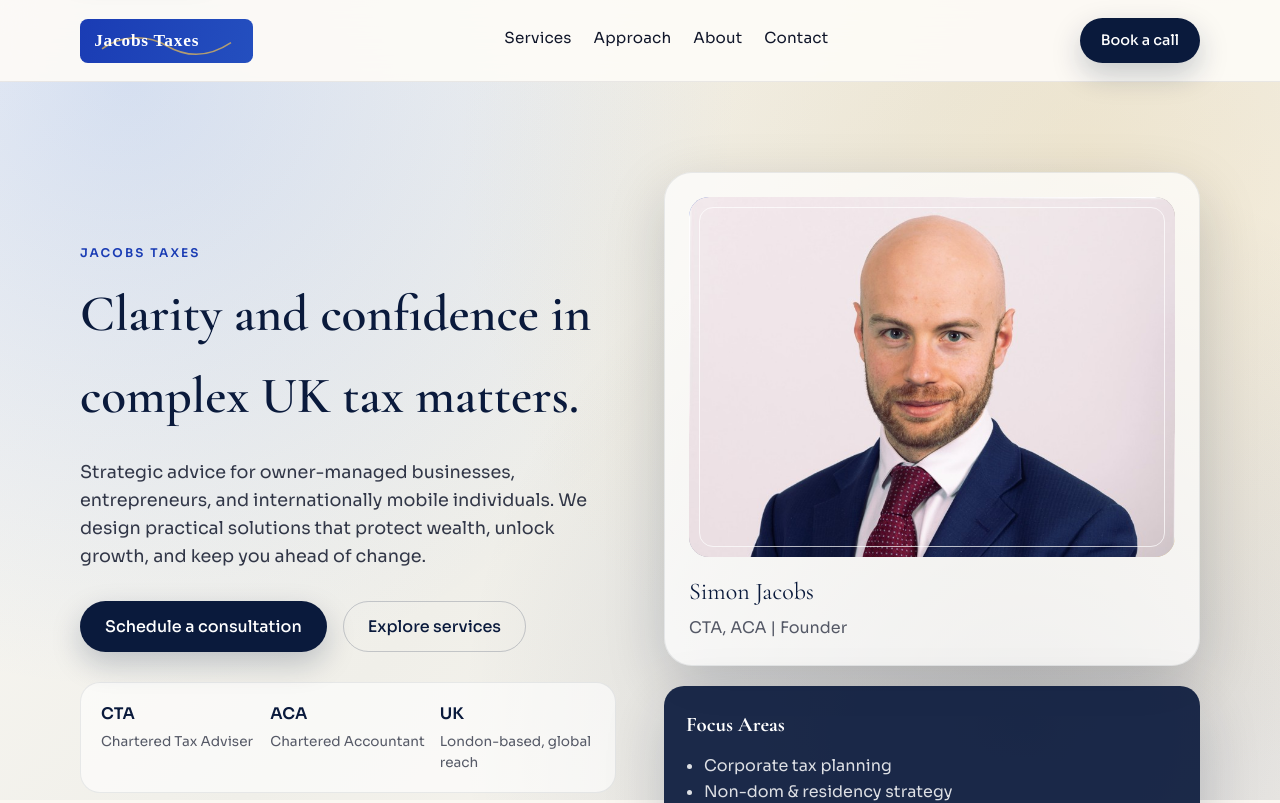
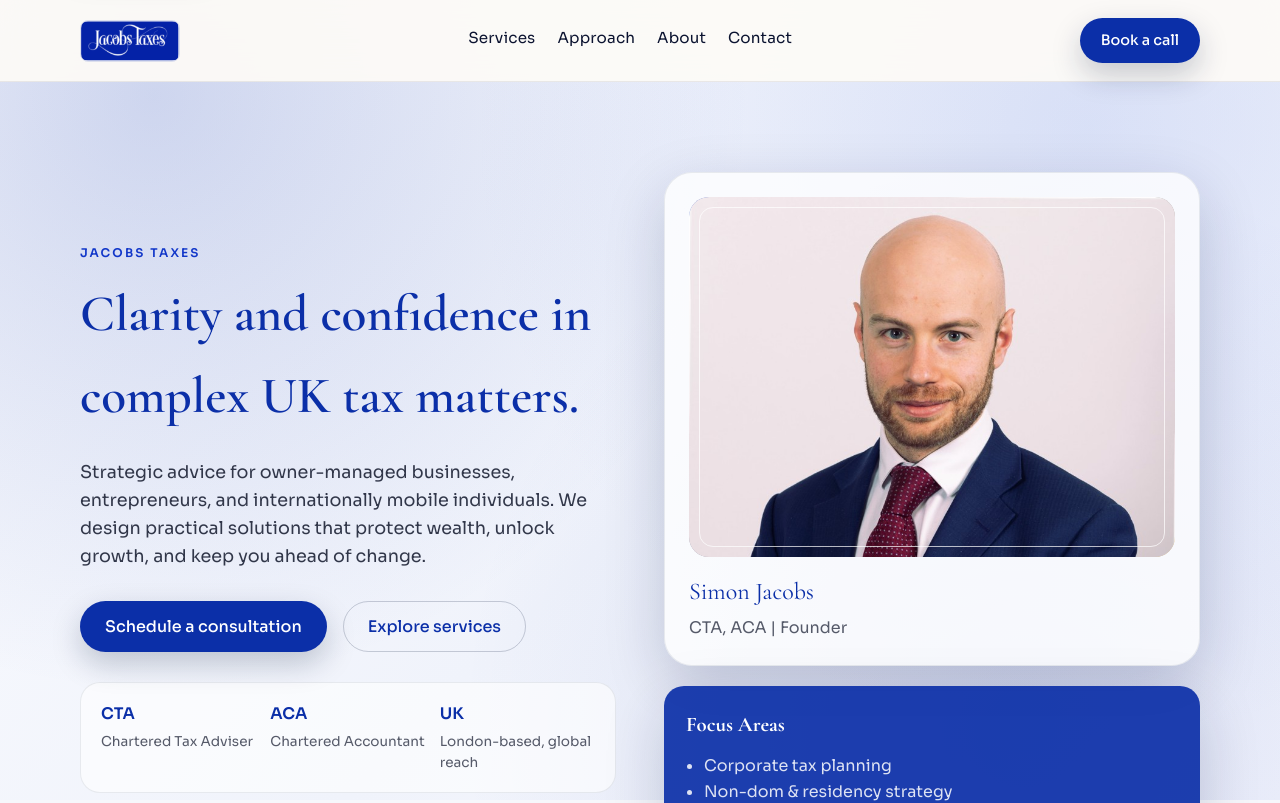
Before and after one commit to fabianhoward/jacobs-taxes, a Next.js app: page / in a window 1280 px wide. Shown: the top 803 px of the page. Built offline with nearby package versions, Linux system fonts and the light colour scheme.

Commit message:
Replace logo and align palette

```diff
--- a/app/globals.css
+++ b/app/globals.css
@@ -1,13 +1,13 @@
 :root {
-  --navy: #0a1a3c;
-  --cobalt: #1a3cb4;
-  --azure: #2d6cdf;
-  --gold: #d8b25e;
-  --ink: #10162a;
-  --mist: #f4f2ed;
-  --sand: #fbf7f1;
-  --glass: rgba(255, 255, 255, 0.7);
-  --shadow: 0 20px 60px rgba(12, 22, 44, 0.18);
+  --navy: #0b2fa8;
+  --cobalt: #1237c9;
+  --azure: #2f5fda;
+  --gold: #c9b36a;
+  --ink: #0b1330;
+  --mist: #eef1f9;
+  --sand: #f6f7fb;
+  --glass: rgba(255, 255, 255, 0.78);
+  --shadow: 0 20px 60px rgba(12, 22, 64, 0.18);
   --radius-xl: 28px;
   --radius-lg: 20px;
   --radius-md: 14px;
@@ -62,10 +62,10 @@ img {
   inset: 0;
   z-index: -2;
   background:
-    radial-gradient(circle at 10% 10%, rgba(45, 108, 223, 0.18), transparent 45%),
-    radial-gradient(circle at 85% 20%, rgba(216, 178, 94, 0.2), transparent 50%),
-    radial-gradient(circle at 80% 90%, rgba(10, 26, 60, 0.18), transparent 45%),
-    linear-gradient(135deg, #fdfbf7 0%, #f0efe9 50%, #fdf9f2 100%);
+    radial-gradient(circle at 12% 12%, rgba(11, 47, 168, 0.18), transparent 45%),
+    radial-gradient(circle at 85% 16%, rgba(120, 146, 228, 0.2), transparent 48%),
+    radial-gradient(circle at 80% 90%, rgba(11, 47, 168, 0.12), transparent 45%),
+    linear-gradient(135deg, #fbfcff 0%, #f0f3fb 55%, #f8f9ff 100%);
 }
 
 .container {
@@ -97,7 +97,9 @@ img {
 }
 
 .brand img {
-  height: 44px;
+  height: 42px;
+  border-radius: 8px;
+  border: 1px solid rgba(11, 47, 168, 0.12);
 }
 
 .nav-links {
@@ -348,7 +350,7 @@ img {
 .stat-card {
   border-radius: var(--radius-lg);
   padding: 22px;
-  background: rgba(10, 26, 60, 0.92);
+  background: rgba(11, 47, 168, 0.92);
   color: white;
   box-shadow: var(--shadow);
 }
@@ -615,7 +617,7 @@ img {
 
 .site-footer {
   padding: 50px 0 30px;
-  background: #070f24;
+  background: #07173a;
   color: rgba(255, 255, 255, 0.8);
 }
 
@@ -626,8 +628,9 @@ img {
 }
 
 .footer-logo {
-  height: 40px;
+  height: 36px;
   margin-bottom: 12px;
+  border-radius: 8px;
 }
 
 .site-footer h4 {
--- a/components/SiteFooter.tsx
+++ b/components/SiteFooter.tsx
@@ -3,7 +3,7 @@ export default function SiteFooter() {
     <footer className="site-footer">
       <div className="container footer-grid">
         <div>
-          <img src="/logo.svg" alt="Jacobs Taxes" className="footer-logo" />
+          <img src="/logo.png" alt="Jacobs Taxes" className="footer-logo" />
           <p>
             Strategic UK tax advisory for entrepreneurs, owner-managed businesses,
             and internationally mobile individuals.
--- a/components/SiteHeader.tsx
+++ b/components/SiteHeader.tsx
@@ -67,7 +67,7 @@ export default function SiteHeader() {
       </a>
       <div className="container nav-wrap">
         <Link className="brand" href="/" aria-label="Jacobs Taxes">
-          <img src="/logo.svg" alt="Jacobs Taxes logo" />
+          <img src="/logo.png" alt="Jacobs Taxes logo" />
         </Link>
         <nav className="nav-links" aria-label="Primary">
           {navItems.map((item) => (
```
Also changed, not shown: assets/logo-source.png (added), public/logo.png (added).
